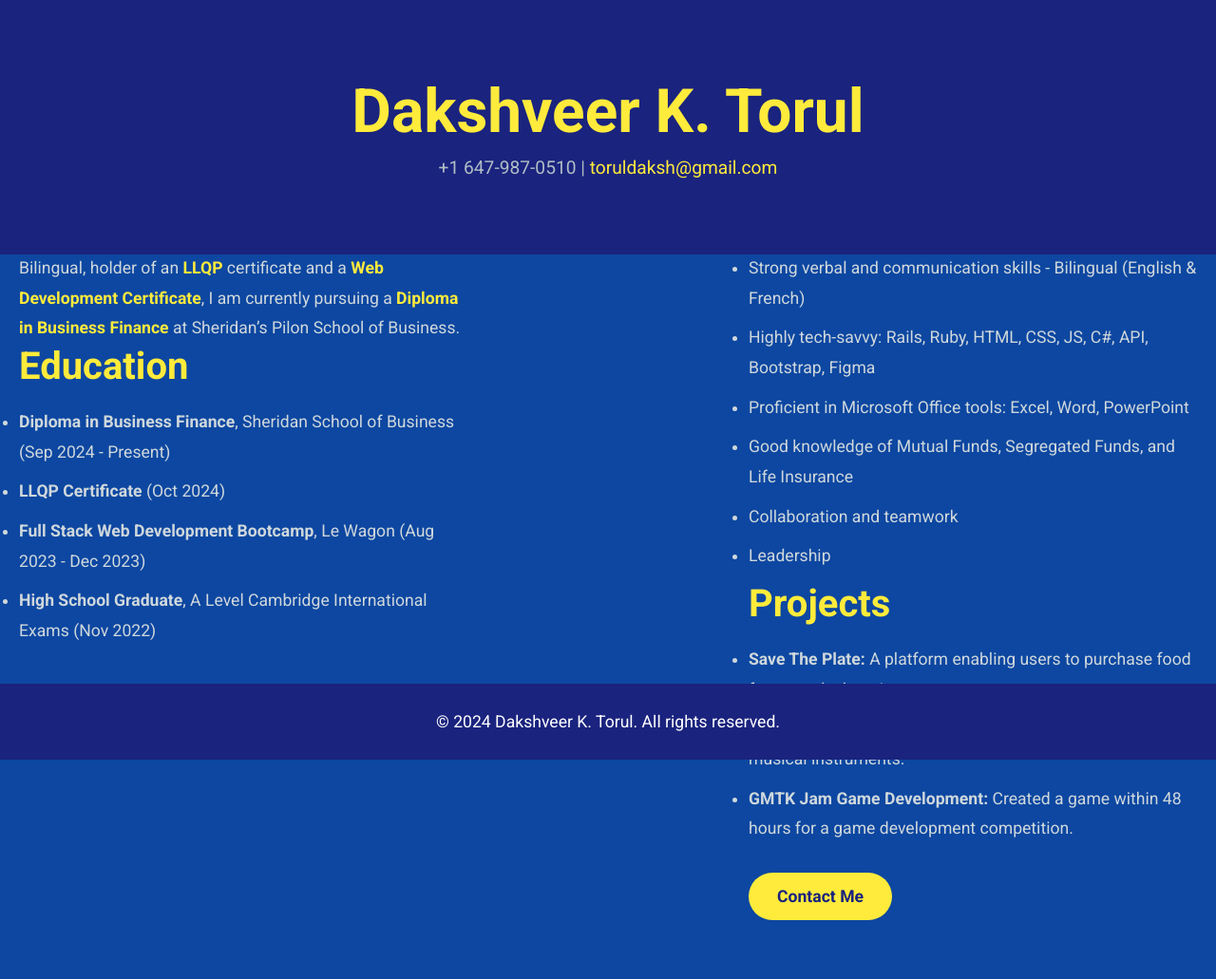
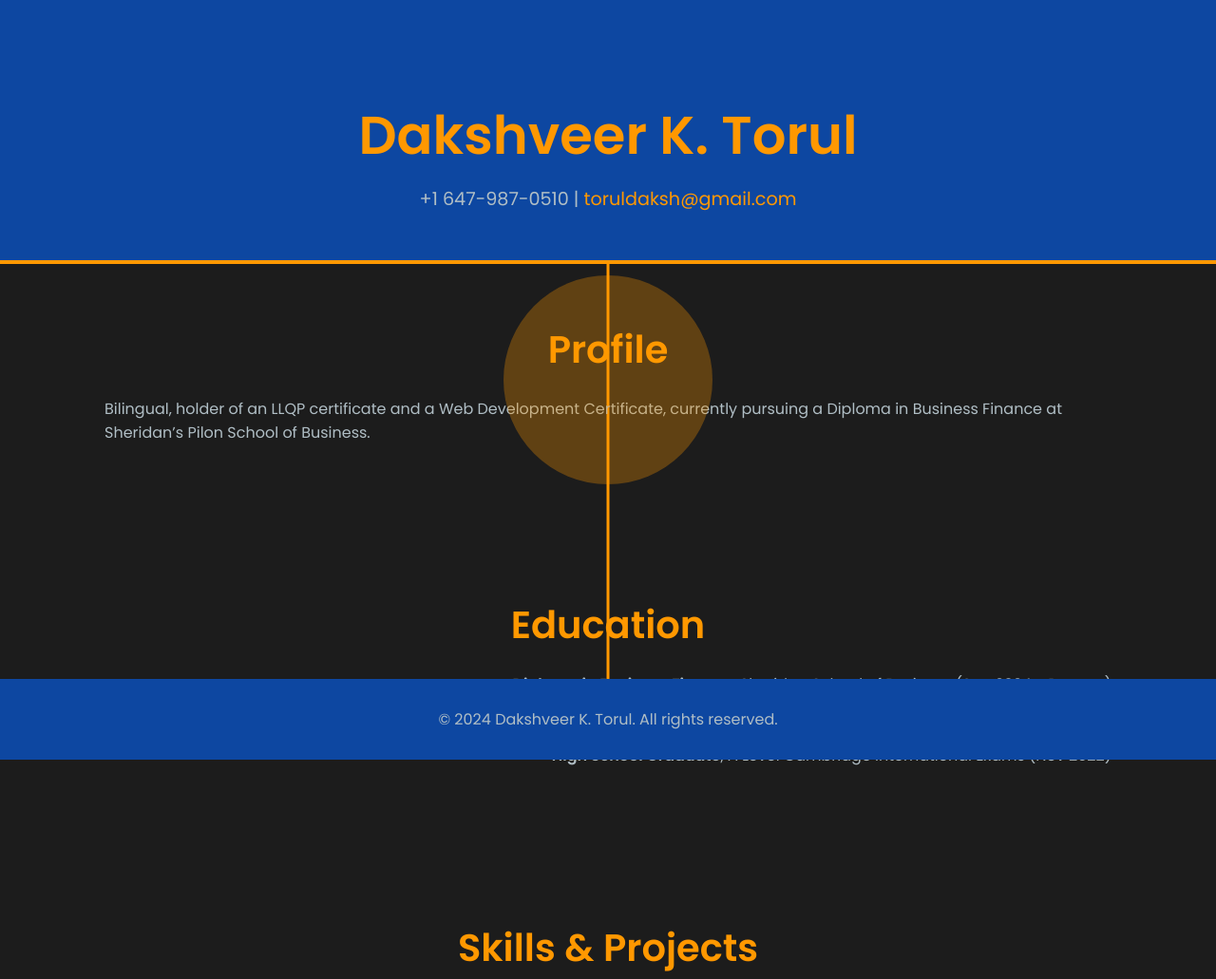
Before and after one commit to urjkue/daksh-cv-website, a plain HTML site: page index.html in a window 1280 px wide. Shown: the top 1031 px of the page at 95% size. Before the commit the page ends 989 px from the top, so only its background shows below. Drawn offline with Linux system fonts and the light colour scheme.

Commit message:
Update index.html

```diff
--- a/index.html
+++ b/index.html
@@ -5,49 +5,63 @@
     <meta charset="UTF-8">
     <meta name="viewport" content="width=device-width, initial-scale=1.0">
     <title>Dakshveer K. Torul - CV</title>
-    <link href="https://fonts.googleapis.com/css2?family=Roboto:wght@400;700&family=Open+Sans:wght@400;600&display=swap" rel="stylesheet">
+    <link href="https://fonts.googleapis.com/css2?family=Roboto:wght@400;700&family=Poppins:wght@300;400;600&display=swap" rel="stylesheet">
     <style>
         * {
             margin: 0;
             padding: 0;
             box-sizing: border-box;
+            font-family: 'Poppins', sans-serif;
             transition: all 0.3s ease;
         }
 
         body {
-            font-family: 'Roboto', sans-serif;
-            background-color: #0D47A1;
+            background-color: #1C1C1C;
             color: #E0E0E0;
+            height: 100vh;
             overflow-x: hidden;
-            height: 100vh;
+            font-size: 1rem;
+            display: flex;
+            flex-direction: column;
+            align-items: center;
+            justify-content: flex-start;
+        }
+
+        /* Global Styles */
+        h1, h2 {
+            font-weight: 600;
+            color: #FFF;
+        }
+
+        p, li {
+            color: #B0BEC5;
         }
 
         /* HEADER */
         header {
-            background-color: #1A237E;
-            padding: 80px 30px;
-            position: relative;
+            width: 100%;
+            padding: 100px 40px 50px 40px;
+            text-align: center;
+            background-color: #0D47A1;
+            border-bottom: 4px solid #FF9800;
+            transform: translateY(-100px);
+            opacity: 0;
+            animation: fadeIn 1.5s forwards;
             z-index: 1;
-            text-align: center;
-            transform: translateY(100px);
-            opacity: 0;
-            animation: headerAnimation 1.5s forwards;
         }
 
         header h1 {
-            font-size: 4rem;
-            color: #FFEB3B;
+            font-size: 3.5rem;
             margin-bottom: 10px;
-            font-weight: 700;
+            color: #FF9800;
         }
 
         header p {
             font-size: 1.2rem;
-            color: #B0BEC5;
         }
 
         header a {
-            color: #FFEB3B;
+            color: #FF9800;
             text-decoration: none;
         }
 
@@ -55,112 +69,108 @@
             text-decoration: underline;
         }
 
-        /* LEFT SECTION */
-        .left {
-            position: absolute;
-            top: 180px;
-            left: 0;
-            padding: 20px;
-            width: 40%;
-            transform: translateX(-100%);
-            animation: slideLeft 1.5s forwards;
+        /* SECTIONS */
+        section {
+            width: 100%;
+            max-width: 1100px;
+            padding: 60px 20px;
+            text-align: center;
+            opacity: 0;
+            animation: fadeIn 1.5s forwards;
         }
 
-        .left h2 {
+        section h2 {
             font-size: 2.5rem;
-            color: #FFEB3B;
             margin-bottom: 20px;
-            font-weight: 700;
+            color: #FF9800;
         }
 
-        .left p,
-        .left ul {
-            font-size: 1.1rem;
-            line-height: 1.8;
-            color: #CFD8DC;
+        /* Path Line Effect */
+        .path-line {
+            width: 3px;
+            background-color: #FF9800;
+            position: absolute;
+            left: 50%;
+            top: 0;
+            height: 100%;
+            z-index: 0;
+            transform: translateX(-50%);
         }
 
-        .left ul li {
-            margin-bottom: 10px;
+        /* Left Aligned Section */
+        .left {
+            position: relative;
+            animation: slideLeft 1s forwards;
+            margin-bottom: 40px;
         }
 
-        .highlight {
-            color: #FFEB3B;
-            font-weight: bold;
+        .left p, .left ul {
+            text-align: left;
         }
 
-        /* RIGHT SECTION */
+        /* Right Aligned Section */
         .right {
-            position: absolute;
-            top: 180px;
-            right: 0;
-            padding: 20px;
-            width: 40%;
-            transform: translateX(100%);
-            animation: slideRight 1.5s forwards;
+            position: relative;
+            animation: slideRight 1s forwards;
+            margin-bottom: 40px;
         }
 
-        .right h2 {
-            font-size: 2.5rem;
-            color: #FFEB3B;
-            margin-bottom: 20px;
-            font-weight: 700;
+        .right p, .right ul {
+            text-align: right;
         }
 
-        .right p,
-        .right ul {
-            font-size: 1.1rem;
-            line-height: 1.8;
-            color: #CFD8DC;
+        /* Center Aligned Section */
+        .center {
+            position: relative;
+            animation: slideUp 1s forwards;
+            margin-bottom: 40px;
         }
 
-        .right ul li {
-            margin-bottom: 10px;
-        }
-
-        .right .btn {
-            display: inline-block;
-            padding: 15px 30px;
-            background-color: #FFEB3B;
-            color: #1A237E;
-            text-decoration: none;
-            font-size: 1.1rem;
-            font-weight: 700;
-            border-radius: 30px;
-            margin-top: 20px;
-            transition: transform 0.3s, background-color 0.3s;
-        }
-
-        .right .btn:hover {
-            transform: translateY(-5px);
-            background-color: #FFCA28;
-        }
-
-        /* FOOTER */
-        footer {
-            background-color: #1A237E;
-            padding: 30px;
-            color: white;
-            position: absolute;
-            bottom: 0;
-            width: 100%;
+        .center p {
             text-align: center;
         }
 
+        /* Unique floating circle for visual interest */
+        .floating-circle {
+            position: absolute;
+            top: 50%;
+            left: 50%;
+            width: 200px;
+            height: 200px;
+            border-radius: 50%;
+            background-color: #FF9800;
+            opacity: 0.3;
+            transform: translate(-50%, -50%);
+            animation: floatCircle 4s ease-in-out infinite;
+        }
+
+        /* Footer */
+        footer {
+            background-color: #0D47A1;
+            width: 100%;
+            padding: 30px;
+            color: white;
+            text-align: center;
+            position: absolute;
+            bottom: 0;
+            left: 0;
+            z-index: 1;
+        }
+
         footer p {
-            font-size: 1.1rem;
+            font-size: 1rem;
         }
 
         /* ANIMATIONS */
-        @keyframes headerAnimation {
+        @keyframes fadeIn {
             from {
-                transform: translateY(100px);
                 opacity: 0;
+                transform: translateY(50px);
             }
 
             to {
+                opacity: 1;
                 transform: translateY(0);
-                opacity: 1;
             }
         }
 
@@ -188,17 +198,44 @@
             }
         }
 
+        @keyframes slideUp {
+            from {
+                transform: translateY(50px);
+                opacity: 0;
+            }
+
+            to {
+                transform: translateY(0);
+                opacity: 1;
+            }
+        }
+
+        @keyframes floatCircle {
+            0% {
+                transform: translate(-50%, -50%) scale(1);
+            }
+
+            50% {
+                transform: translate(-50%, -50%) scale(1.2);
+            }
+
+            100% {
+                transform: translate(-50%, -50%) scale(1);
+            }
+        }
+
         /* RESPONSIVE */
-        @media screen and (max-width: 768px) {
+        @media (max-width: 768px) {
             header h1 {
                 font-size: 2.5rem;
             }
 
-            .left,
-            .right {
-                width: 100%;
-                position: relative;
-                transform: translateX(0);
+            .left, .right, .center {
+                padding: 20px;
+            }
+
+            .left ul, .right ul {
+                text-align: center;
             }
         }
     </style>
@@ -206,16 +243,23 @@
 
 <body>
 
-    <!-- HEADER -->
+    <!-- Header -->
     <header>
         <h1>Dakshveer K. Torul</h1>
         <p>+1 647-987-0510 | <a href="mailto:toruldaksh@gmail.com">toruldaksh@gmail.com</a></p>
     </header>
 
-    <!-- LEFT SECTION: Profile and Education -->
-    <div class="left">
+    <!-- Path Line -->
+    <div class="path-line"></div>
+
+    <!-- Left Section -->
+    <section class="left">
         <h2>Profile</h2>
-        <p>Bilingual, holder of an <span class="highlight">LLQP</span> certificate and a <span class="highlight">Web Development Certificate</span>, I am currently pursuing a <span class="highlight">Diploma in Business Finance</span> at Sheridan’s Pilon School of Business.</p>
+        <p>Bilingual, holder of an <span class="highlight">LLQP</span> certificate and a <span class="highlight">Web Development Certificate</span>, currently pursuing a <span class="highlight">Diploma in Business Finance</span> at Sheridan’s Pilon School of Business.</p>
+    </section>
+
+    <!-- Right Section -->
+    <section class="right">
         <h2>Education</h2>
         <ul>
             <li><strong>Diploma in Business Finance</strong>, Sheridan School of Business (Sep 2024 - Present)</li>
@@ -223,33 +267,23 @@
             <li><strong>Full Stack Web Development Bootcamp</strong>, Le Wagon (Aug 2023 - Dec 2023)</li>
             <li><strong>High School Graduate</strong>, A Level Cambridge International Exams (Nov 2022)</li>
         </ul>
-    </div>
+    </section>
 
-    <!-- RIGHT SECTION: Skills, Projects, Experience -->
-    <div class="right">
-        <h2>Skills</h2>
-        <ul>
-            <li>Strong verbal and communication skills - Bilingual (English & French)</li>
-            <li>Highly tech-savvy: Rails, Ruby, HTML, CSS, JS, C#, API, Bootstrap, Figma</li>
-            <li>Proficient in Microsoft Office tools: Excel, Word, PowerPoint</li>
-            <li>Good knowledge of Mutual Funds, Segregated Funds, and Life Insurance</li>
-            <li>Collaboration and teamwork</li>
-            <li>Leadership</li>
-        </ul>
-        <h2>Projects</h2>
-        <ul>
-            <li><strong>Save The Plate:</strong> A platform enabling users to purchase food from nearby locations.</li>
-            <li><strong>Melody Market:</strong> An online platform facilitating the rent of musical instruments.</li>
-            <li><strong>GMTK Jam Game Development:</strong> Created a game within 48 hours for a game development competition.</li>
-        </ul>
-        <a href="mailto:toruldaksh@gmail.com" class="btn">Contact Me</a>
-    </div>
+    <!-- Center Section -->
+    <section class="center">
+        <h2>Skills & Projects</h2>
+        <p><strong>Skills:</strong> Strong verbal & communication skills (Bilingual), Web Development (Rails, Ruby, HTML, CSS, JS, Bootstrap, etc.), Microsoft Office tools proficiency, Teamwork & Leadership.</p>
+        <p><strong>Projects:</strong> Save The Plate, Melody Market, GMTK Jam Game Development (Game in 48hrs).</p>
+    </section>
 
-    <!-- FOOTER -->
+    <!-- Footer -->
     <footer>
         <p>&copy; 2024 Dakshveer K. Torul. All rights reserved.</p>
     </footer>
 
+    <!-- Floating Circle for Aesthetic -->
+    <div class="floating-circle"></div>
+
 </body>
 
 </html>
```
